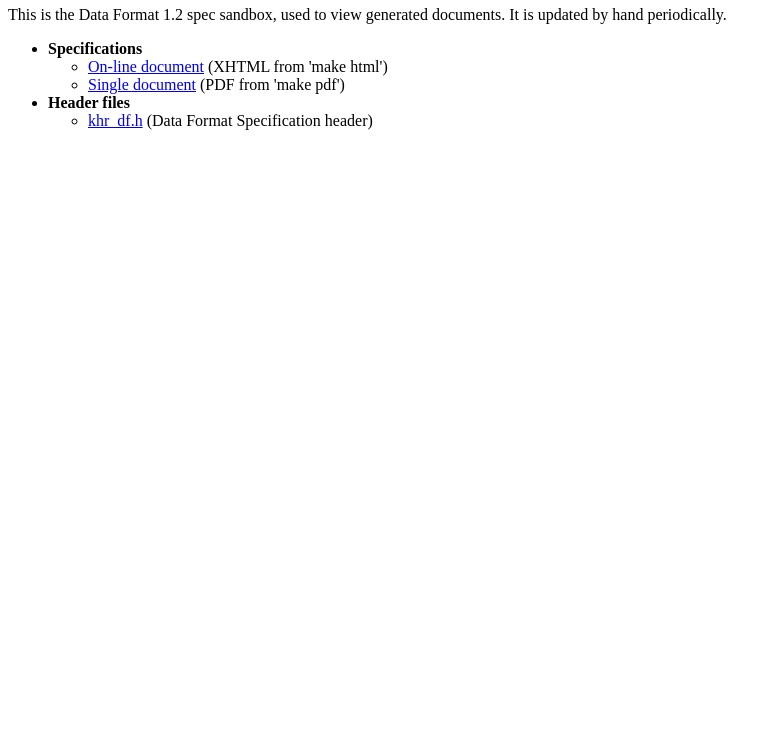
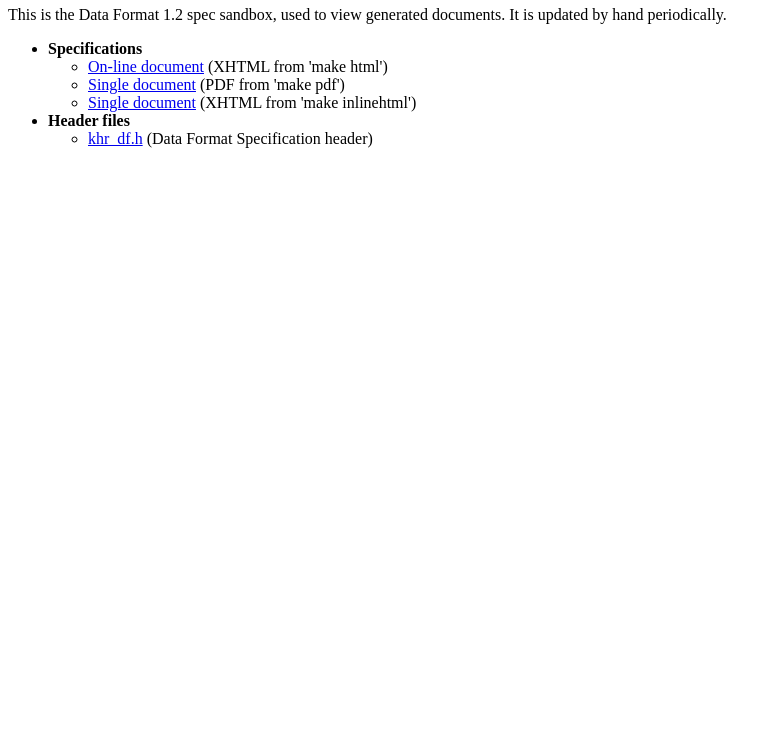
Before and after one commit to KhronosGroup/DataFormat, a plain HTML site: page out/index.html in a window 1280 px wide. Shown: the part 60-800 px from the top of the page, without its empty margins (0-781 px from the left). Drawn offline with Linux system fonts and the light colour scheme.

Commit message:
Added "inlinehtml" build target. This creates a *big* HTML file.

```diff
--- a/out/index.html
+++ b/out/index.html
@@ -13,6 +13,7 @@
     <ul>
       <li> <a href="dataformat.1.2.html">On-line document</a> (XHTML from 'make html') </li>
       <li> <a href="dataformat.1.2.pdf">Single document</a> (PDF from 'make pdf') </li>
+      <li> <a href="dataformat.1.2.inline.html">Single document</a> (XHTML from 'make inlinehtml') </li>
     </ul>
   </li>
   <li> <b> Header files </b>
```
Also changed, not shown: 4 other files.
